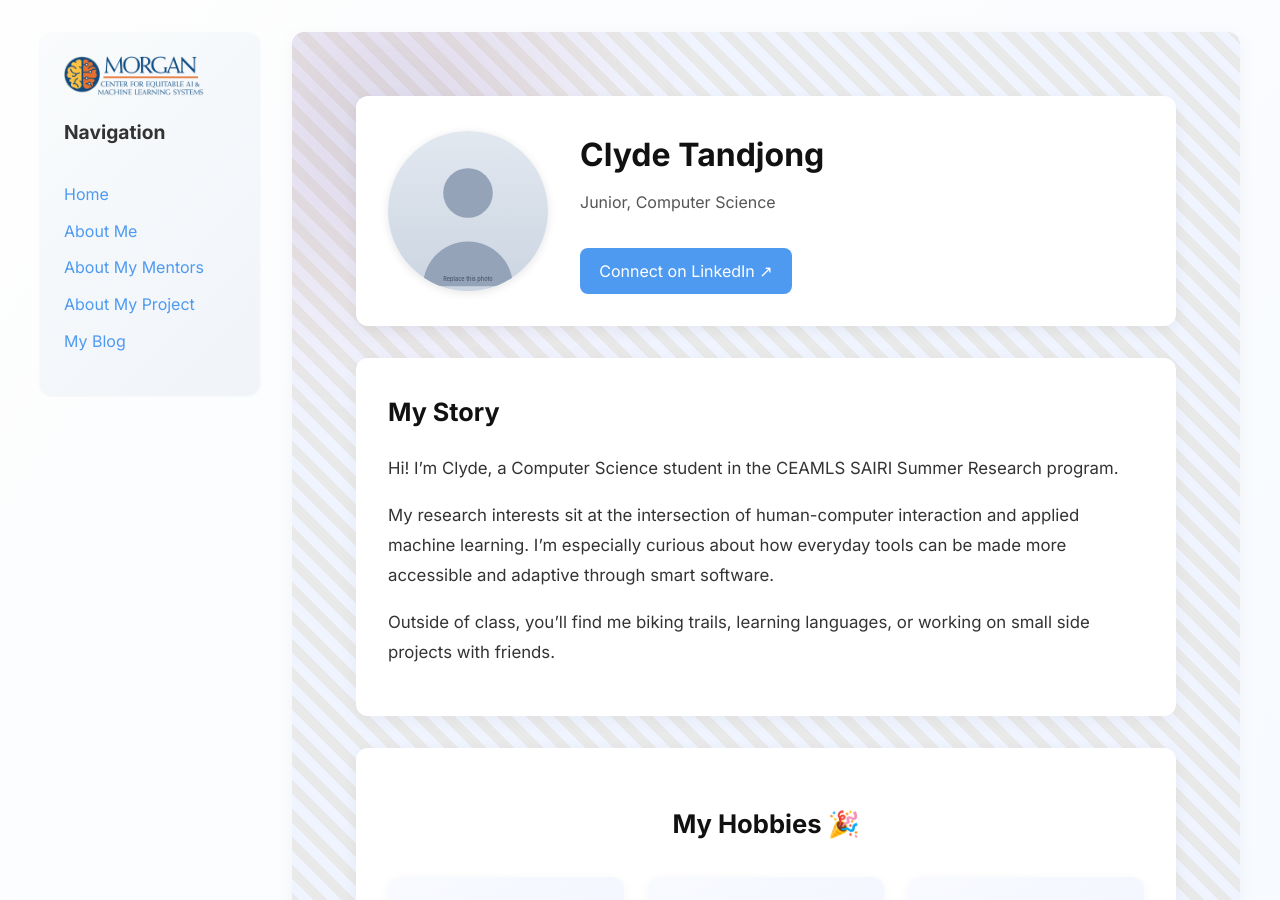
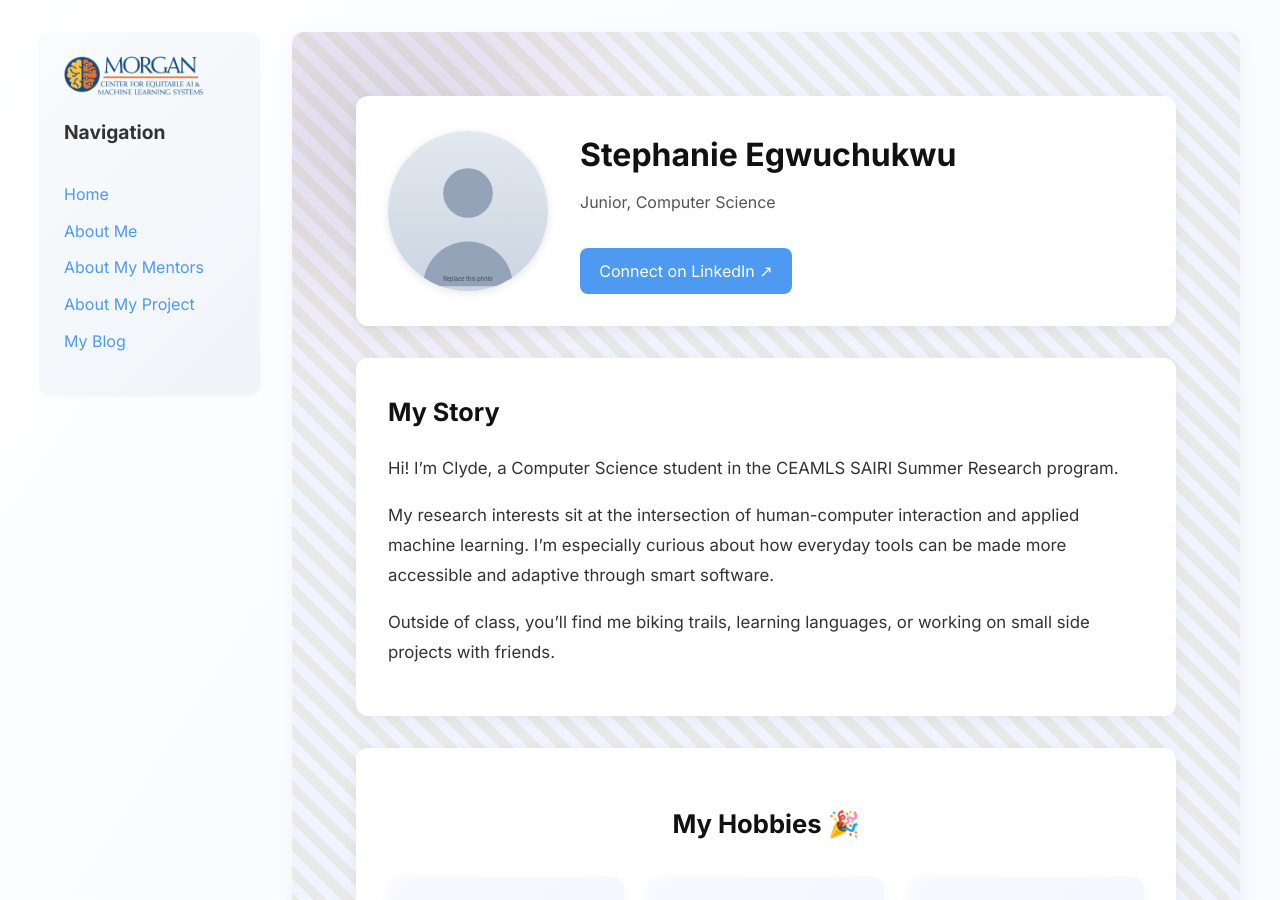
Before and after one commit to stephanieegwuchukwu-ai/stephanieegwuchukwu-aiceamls26.github.io, a Jekyll site: the page built from pages/about-me.md, in a window 1280 px wide and 900 px high. Built offline with Jekyll 4.4.1, drawn with Linux system fonts in a browser that asks for light colours.

Commit message:
Update about-me.md

```diff
--- a/pages/about-me.md
+++ b/pages/about-me.md
@@ -4,7 +4,7 @@ title: About Me
 permalink: /about-me.html
 
 about:
-  name: Clyde Tandjong
+  name: Stephanie Egwuchukwu
   role: Junior, Computer Science
   image: /assets/images/profile.svg
   linkedin: https://www.linkedin.com/in/example
```
